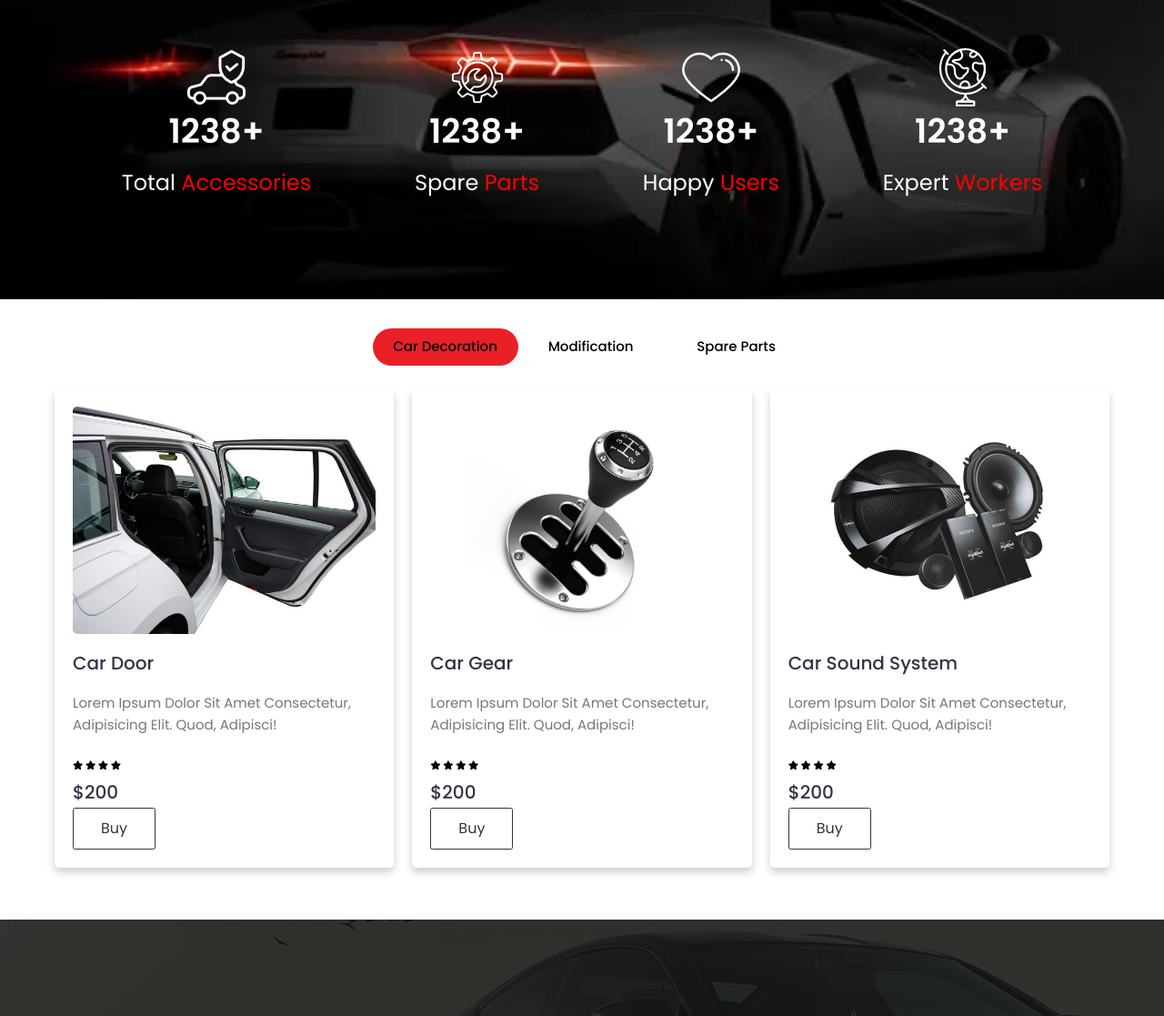
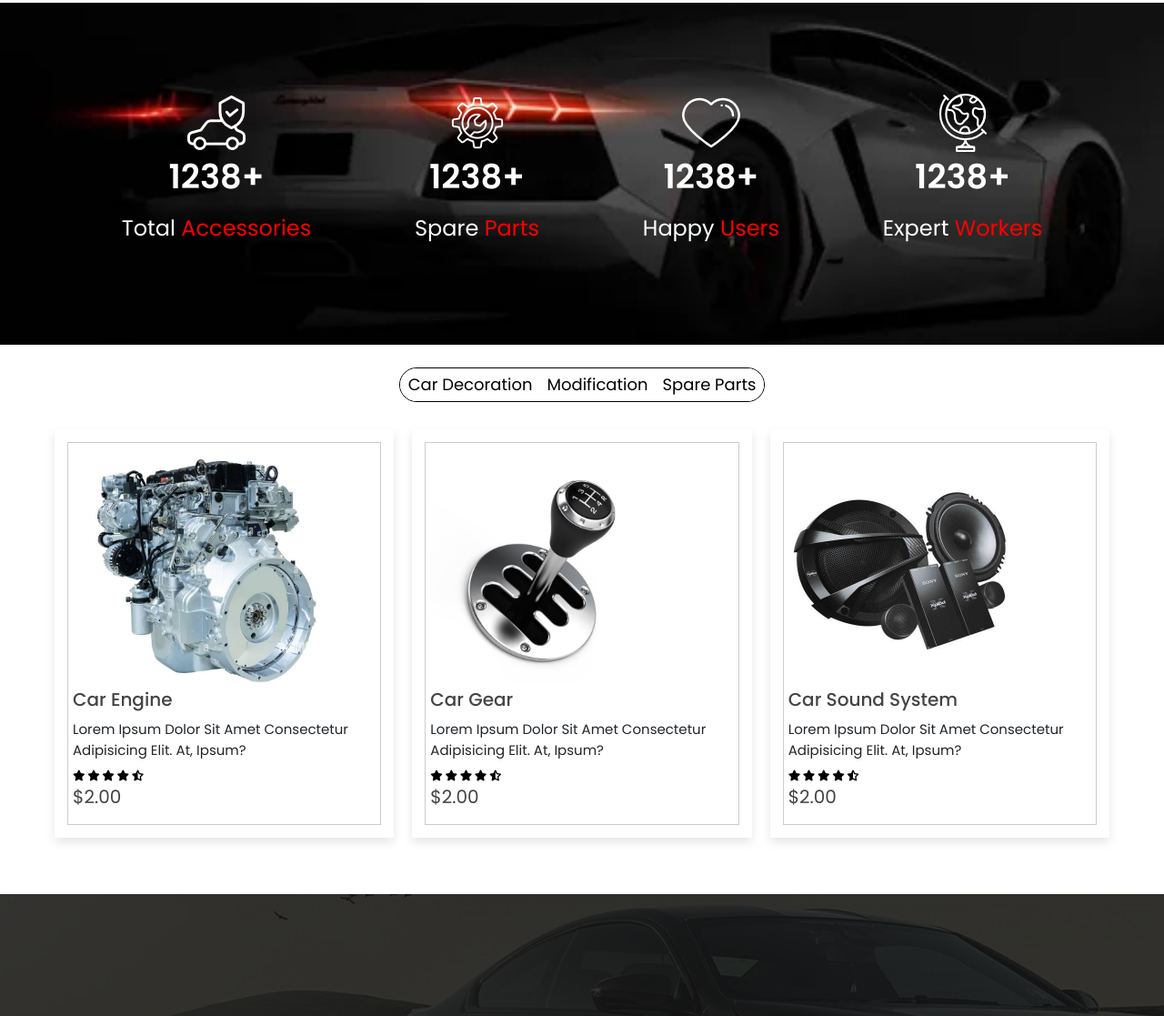
Before and after one commit to vedu3241/Car_website, a plain HTML site: page Template19.html in a window 1280 px wide. Shown: the part 1667-2784 px from the top of the page at 91% size. Drawn offline with nearby package versions, Linux system fonts and the light colour scheme.

Commit message:
toogle section added

```diff
--- a/Template19.html
+++ b/Template19.html
@@ -239,7 +239,7 @@
       </div>
     </section>
 
-    <!-------------------------------Car Accessories Section---------------------------------- -->
+    <!----------------------------Car Accessories Section---------------------------------- -->
     <section class="car_accessories" id="car_accessories">
       <h1 class="heading">
         car<span style="color: #ea2027"> Accessories</span>
@@ -388,8 +388,9 @@
 
     <!---------------------------------Stats Banner----------------------------------->
 
-    <div class="stats-banner">
-      <div class="overlay">
+    <section class="stats-banner">
+
+      <div class="stats-container">
         <div class="stats-content">
           <img src="images/001-insurance.png" alt="" />
           <p>1238+</p>
@@ -414,41 +415,29 @@
           <p>Expert<span style="color: red"> Workers</span></p>
         </div>
       </div>
+    </section>
+
+    <!-- -----------------------------Toogle Section------------------------------------- -->
+
+    <section class="toogle-section">
+
+      <div class="buttons">
+        <div class="btn-group" role="group" aria-label="Basic example">
+          <button type="button" class="btn btn-primary">Car Decoration</button>
+          <button type="button" class="btn btn-primary">Modification</button>
+          <button type="button" class="btn btn-primary">Spare Parts</button>
+        </div>
       </div>
 
-    <!------------------------------Toogel Bar section----------------------------->
-    <section class="toogle-bar">
 
       <div class="toogle-container">
-        <div class="container-item" id="red-item">
-          <p>Car Decoration</p>
-        </div>
-        <div class="container-item">
-          <p>Modification</p>
-        </div>
-        <div class="container-item">
-          <p>Spare Parts</p>
-        </div>
-      </div>
-    </section>
 
-    <!-- ------------------------Car-decoration Section------------------------------------- -->
+        <div class="products-container">
 
-      <section class="car-decoration">
-        <div class="container">
-          <!-- <h1 class="heading">our daily posts</h1> -->
-
-          <div class="box-container">
-            <div class="box">
-              <div class="image">
-                <img src="images/car_door.jpg" alt="" />
-              </div>
-              <div class="content">
-                <h3>Car Door</h3>
-                <p>
-                  Lorem ipsum dolor sit amet consectetur, adipisicing elit. Quod,
-                  adipisci!
-                </p>
+           <div class="product" data-name="p-1">
+              <img src="images/car_engine.jpg" alt="">
+              <h3>Car Engine</h3>
+              <p>Lorem ipsum dolor sit amet consectetur adipisicing elit. At, ipsum?</p>
               <div class="rating-stars">
                 <i class="fa-solid fa-star"></i>
                 <i class="fa-solid fa-star"></i>
@@ -456,21 +445,13 @@
                 <i class="fa-solid fa-star"></i>
                 <i class="fa-solid fa-star-half-stroke"></i>
               </div>
-                <h3>$200</h3>
-                <a href="#" class="btn">Buy</a>
-              </div>
+              <div class="price">$2.00</div>
            </div>
 
-            <div class="box">
-              <div class="image">
-                <img src="images/car_gear.jpg" alt="" />
-              </div>
-              <div class="content">
+           <div class="product" data-name="p-2">
+              <img src="images/car_gear.jpg" alt="">
               <h3>Car Gear</h3>
-                <p>
-                  Lorem ipsum dolor sit amet consectetur, adipisicing elit. Quod,
-                  adipisci!
-                </p>
+              <p>Lorem ipsum dolor sit amet consectetur adipisicing elit. At, ipsum?</p>
               <div class="rating-stars">
                 <i class="fa-solid fa-star"></i>
                 <i class="fa-solid fa-star"></i>
@@ -478,21 +459,13 @@
                 <i class="fa-solid fa-star"></i>
                 <i class="fa-solid fa-star-half-stroke"></i>
               </div>
-                <h3>$200</h3>
-                <a href="#" class="btn">Buy</a>
-              </div>
+              <div class="price">$2.00</div>
            </div>
 
-            <div class="box">
-              <div class="image">
-                <img src="images/car_sound-system.jpg" alt="" />
-              </div>
-              <div class="content">
+           <div class="product" data-name="p-3">
+              <img src="images/car_sound-system.jpg" alt="">
               <h3>Car Sound System</h3>
-                <p>
-                  Lorem ipsum dolor sit amet consectetur, adipisicing elit. Quod,
-                  adipisci!
-                </p>
+               <p>Lorem ipsum dolor sit amet consectetur adipisicing elit. At, ipsum?</p>
                <div class="rating-stars">
                 <i class="fa-solid fa-star"></i>
                 <i class="fa-solid fa-star"></i>
@@ -500,11 +473,12 @@
                 <i class="fa-solid fa-star"></i>
                 <i class="fa-solid fa-star-half-stroke"></i>
               </div>
-                <h3>$200</h3>
-                <a href="#" class="btn">Buy</a>
+              <div class="price">$2.00</div>
            </div>
+
+
         </div>
-          </div>
+
      </div>
     </section>
 
@@ -608,7 +582,9 @@
     <section class="feedback-section">
       <div class="feedback" id="feedback">
         <div class="swiper feedback-slider">
+
           <div class="swiper-wrapper">
+
             <div class="swiper-slide box" style="padding: 3rem 2rem">
               <div class="content">
                 <h3 style="font-size: 2rem; padding-bottom: 1.5rem">
@@ -762,10 +738,11 @@
             </div>
 
             <div class="swiper-pagination"></div>
+
           </div>
         </div>
       </div>
-    </section> -->
+    </section>
 
     <!--------------------------------Blog post-------------------------- -->
     <section class="latestblog">
--- a/style.css
+++ b/style.css
@@ -38,6 +38,7 @@
 /* --------------------------------- */
 html{
     font-size: 62.5%;
+    /* overflow-x: hidden; */
     scroll-behavior: smooth;
 }
 
@@ -181,28 +182,57 @@ header nav img{
     background-color: #EA2027;
 
 }
-/* -----Section Car_acc-------- */
 
-.car_acc{
-    background-color: rgba(239, 233, 233, 0.96);
-    /* padding-bottom: 6.4rem; */
+/* ------------------Car Accessories------------ */
+.car_accessories {
+    margin-top: 2.5rem;
+}
+.car_accessories .heading{
+    text-align: center;
+    font-size: 3rem;
 }
 
-#acc-heading{
-    font-family: sans-serif;
-    padding-top: 1.6rem;
-    margin: 0;
-    font-weight: 650;
-    font-size: 3.5rem;
-    text-align: center;
+.car_accessories .car_accessories-slider{
+    padding:1rem;
+    padding-bottom: 4rem;
 }
 
-.card-img-top{
-    height: 20rem;
+.car_accessories .car_accessories-slider .box{
+    padding:2rem;
+    text-align: center;
+    box-shadow: var(--box-shadow);
+    border:var(--border);
+    border-radius: .5rem;
 }
-.card-title{
-    font-size: 2rem;
+
+.car_accessories .car_accessories-slider .box img{
+    height: 15rem;
 }
+
+.car_accessories .car_accessories-slider .box:hover img{
+    transform: scale(.9);
+}
+
+.car_accessories .car_accessories-slider .box .content h3{
+    font-size: 2.2rem;
+    color:var(--black);
+}
+
+.car_accessories .car_accessories-slider .box .content .stars{
+    padding:1rem 0;
+}
+
+.car_accessories .car_accessories-slider .box .content .stars i{
+    font-size: 1.7rem;
+    color:var(--yellow);
+}
+
+.car_accessories .car_accessories-slider .box .content .price{
+    font-size: 2.5rem;
+    color:var(--black);
+}
+
+
 
 /* ------stats Banner----- */
 
@@ -211,8 +241,9 @@ header nav img{
     background-image: url(images/banner-stats.png);
     background-size: cover;
     background-repeat: no-repeat;
+    margin-top: 2.5rem;
 }
-.overlay{
+.stats-container{
     display: flex;
     justify-content: space-evenly;
     flex-wrap: wrap;
@@ -242,116 +273,110 @@ header nav img{
 }
 
 
-/* --------------------car decoraion----------- */
-
-.car-decoration .container{
-    max-width: 1200px;
-    margin: 0 auto;
-    text-align: center;
-    padding:25px 20px;
+/* --------------------Toogle Section----------- */
+.toogle-section {
+    margin-top: 2.5rem;
 }
 
-  .car-decoration .container .heading{
-    font-size: 40px;
-    margin-bottom: 20px;
-    color:#334;
+.buttons{
+    text-align: center;
+    /* margin-top: 2rem; */
+}
+.btn-group{
+    border-radius: 30rem;
+    border: 1px solid black ;
+}
+.btn-primary{
+   border-radius: 30rem;
+   border-color: white;
+   background-color: white;
+   font-size: 1.8rem;
+   color: black;
+   box-shadow: 0 0 .8 1 black;
+
+}
+.btn-group .btn-primary:hover{
+    box-shadow: 0 0 7px 0px #222;
 }
 
-  .car-decoration .container .box-container{
-    display: grid;
-    grid-template-columns: repeat(auto-fit, minmax(350px, 1fr));
-    gap:20px;
+ .btn-primary:focus{
+    background-color: red;
+ }
+ .btn-primary:hover{
+    background-color: red;
+    border-color: red;
  }
 
-  .car-decoration .container .box-container .box{
-    background-color: #fff;
-    padding:20px;
-    border-radius: 5px;
-    box-shadow: 0 5px 10px rgba(0,0,0,.2);
+.toogle-section .toogle-container{
+    max-width: 1200px;
+    margin:0 auto;
+    padding: 3rem 2rem;
  }
 
-  .car-decoration .container .box-container .box .image{
-    margin-bottom: 20px;
-    overflow: hidden;
-    height: 250px;
-    border-radius: 5px;
-
+ .toogle-section .toogle-container .title{
+    font-size: 3.5rem;
+    color:#444;
+    margin-bottom: 3rem;
+    text-transform: uppercase;
+    text-align: center;
  }
 
-  .car-decoration .container .box-container .box .image img{
-    height: 100%;
-    object-fit: cover;
-
+.toogle-section .toogle-container .products-container{
+    display: grid;
+    grid-template-columns: repeat(auto-fit, minmax(30rem, 1fr));
+    gap:2rem;
  }
 
-  .car-decoration .container .box-container .box:hover .image img{
-    transform: scale(1.1);
-  }
-  .car-decoration .container .box-container .box .content{
+.toogle-section .toogle-container .products-container .product{
     text-align: start;
-  }
-  .car-decoration .container .box-container .box .content h3{
-    font-size: 20px;
-    color:#334;
+    padding:3rem 2rem;
+    background: #fff;
+    box-shadow: 0 .5rem 1rem rgba(0,0,0,.1);
+    outline: .1rem solid #ccc;
+    outline-offset: -1.5rem;
+    cursor: pointer;
  }
 
-  .car-decoration .container .box-container .box .content p{
-    font-size: 15px;
-    color:#777;
-    line-height: 1.6;
-    padding:15px 0;
-  }
-  .car-decoration .container .box-container .box .content .rating-stars{
-    margin-bottom: 1rem;
-  }
-  .car-decoration .container .box-container .box .content .btn{
-    display: inline-block;
-    padding:10px 30px;
-    border:1px solid #334;
-    color:#334;
-    font-size: 16px;
+ .toogle-section .toogle-container .products-container .product:hover{
+    outline: .2rem solid #222;
+    outline-offset: 0;
  }
 
-  .car-decoration .container .box-container .box .content .btn:hover{
-    background-color: crimson;
-    border-color: crimson;
-    color:#fff;
+ .toogle-section  .toogle-container .products-container .product img{
+    height: 25rem;
  }
-  .car-decoration .rating-stars .fa-star{
+
+ .toogle-section .toogle-container .products-container .product:hover img{
+    transform: scale(.9);
+ }
+
+ .toogle-section .toogle-container .products-container .product h3{
+    padding:.5rem 0;
+    font-size: 2rem;
+    color:#444;
+ }
+
+ .toogle-section .toogle-container .products-container .product:hover h3{
+    color: #ff4d4d;
+ }
+
+ .toogle-section .toogle-container .products-container .product p{
+    font-size: 1.5rem;
+ }
+
+
+ .toogle-section .toogle-container .products-container .product .rating-stars .fa-solid{
+    font-size: 1.2rem;
     color: black;
  }
 
-/* ---------------------toogle bar------------------- */
-.toogle-bar{
-    /* background-color: rgba(239, 233, 233, 0.96); */
-    padding-top: 3.2rem;
-}
-.toogle-bar .toogle-container{
-    display: flex;
-    background-color: white;
-    max-width: 50.0rem;
-    width: 50%;
-    border-radius: 3.0rem;
-    align-items: center;
-    margin-left: 32%;
+ .toogle-section .toogle-container .products-container .product .price{
+    font-size: 2rem;
+    color:#444;
  }
 
-.toogle-bar .toogle-container p{
-    margin: 0;
-    color: black;
-}
-.toogle-bar .container-item{
-padding: .96rem 0;
-border-radius: 3.0rem;
-width: 16.0rem;
-text-align: center;
-font-size: 1.5rem;
-font-weight: 500;
-}
-#red-item {              /*doubt*/
-    background-color: #EA2027;
-    color: white;
-}
+
+
 
 
 
@@ -402,9 +427,11 @@ font-weight: 500;
     background-color: #EA2027;
     border-color: #EA2027;
 }
+
 /* ---------------Fresh Items----------- */
 .fresh_items{
-    padding-top: 3.2rem;
+    padding-top: 1rem;
+    margin-top: 2.5rem;
 }
 
 .fresh_items #heading1{
@@ -461,29 +488,26 @@ font-weight: 500;
 /* -------------------Feedback Section-------------------- */
 
 .feedback-section{
+   margin-top: 2rem;
+}
+
+.feedback-section .feedback{
+    display: flex;
+    align-items: center;
+    justify-content: center;
+    background-image: url(images/feedback-bg.jpg);
+    background-size: cover;
     width: 100%;
     height: 65vh;
-    background-image: url(images/feedback-bg.jpg);
-    background-size: cover;
-    margin-top: 3.2rem;
+    padding: 1rem 5rem;
 }
 
-.feedback-section .feedback .swiper-wrapper .box{
-    background-color: white ;
-    /* height: 30rem; */
-
-}
-
-
-.feedback-section .feedback{
-    padding: 4.5rem 4rem;
-}
 .feedback .feedback-slider{
     padding:1rem;
-    padding-bottom: 4rem;
 }
 
 .feedback .feedback-slider .box{
+    background-color: #fff;
     padding:2rem;
     text-align: center;
     box-shadow: var(--box-shadow);
@@ -765,53 +789,12 @@ font-weight: 500;
     display: block;
   }
 
-/* ------------------Car Accessories------------ */
-.car_accessories .heading{
-    text-align: center;
-    font-size: 3rem;
-}
 
-.car_accessories .car_accessories-slider{
-    padding:1rem;
-    padding-bottom: 4rem;
-}
-
-.car_accessories .car_accessories-slider .box{
-    padding:2rem;
-    text-align: center;
-    box-shadow: var(--box-shadow);
-    border:var(--border);
-    border-radius: .5rem;
-}
-
-.car_accessories .car_accessories-slider .box img{
-    height: 15rem;
-}
-
-.car_accessories .car_accessories-slider .box:hover img{
-    transform: scale(.9);
-}
-
-.car_accessories .car_accessories-slider .box .content h3{
-    font-size: 2.2rem;
-    color:var(--black);
-}
-
-.car_accessories .car_accessories-slider .box .content .stars{
-    padding:1rem 0;
-}
-
-.car_accessories .car_accessories-slider .box .content .stars i{
-    font-size: 1.7rem;
-    color:var(--yellow);
-}
-
-.car_accessories .car_accessories-slider .box .content .price{
-    font-size: 2.5rem;
-    color:var(--black);
-}
 
 /* ------------------End-------- */
+
+
+
 
 
 
@@ -892,7 +875,7 @@ font-weight: 500;
         padding-left: 0;
     }
     /* -------stats-banner----------- */
-    .stats-banner .overlay{
+    .stats-banner .stats-container{
         width: 50rem;
     }
     .stats-content{
@@ -951,6 +934,8 @@ font-weight: 500;
       .container .box-container .box .content p{
         font-size: 12px;
       }
-
+      .feedback-section .feedback{
+        padding: 8.5rem 4rem;
+      }
 
 }
```
Also changed, not shown: script.js (line endings or trailing spaces), test.txt. Lines whose indentation alone changed are shown as unchanged.
